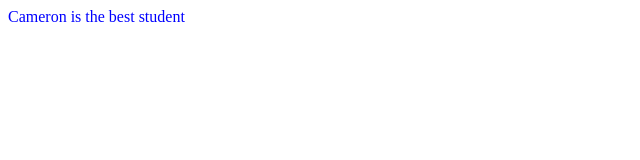
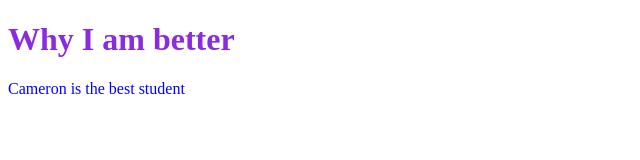
Before and after one commit to Hortincameron/gitandgithubworkflow, a plain HTML site: page index.html in a window 1280 px wide. Shown: the whole page, without its empty margins (0-640 px from the left). Drawn offline with Linux system fonts and the light colour scheme.

Commit message:
updated index's

```diff
--- a/index.css
+++ b/index.css
@@ -1,3 +1,6 @@
 body{
-    color:blue
+    color:blue;
 }
+h1{
+    color:blueviolet;
+}
--- a/index.html
+++ b/index.html
@@ -1,6 +1,7 @@
 <!DOCTYPE html>
 <html>
     <head>
+        <h1>Why I am better</h1>
         <link rel="stylesheet" href="index.css">
     </head>
     <body>
```
